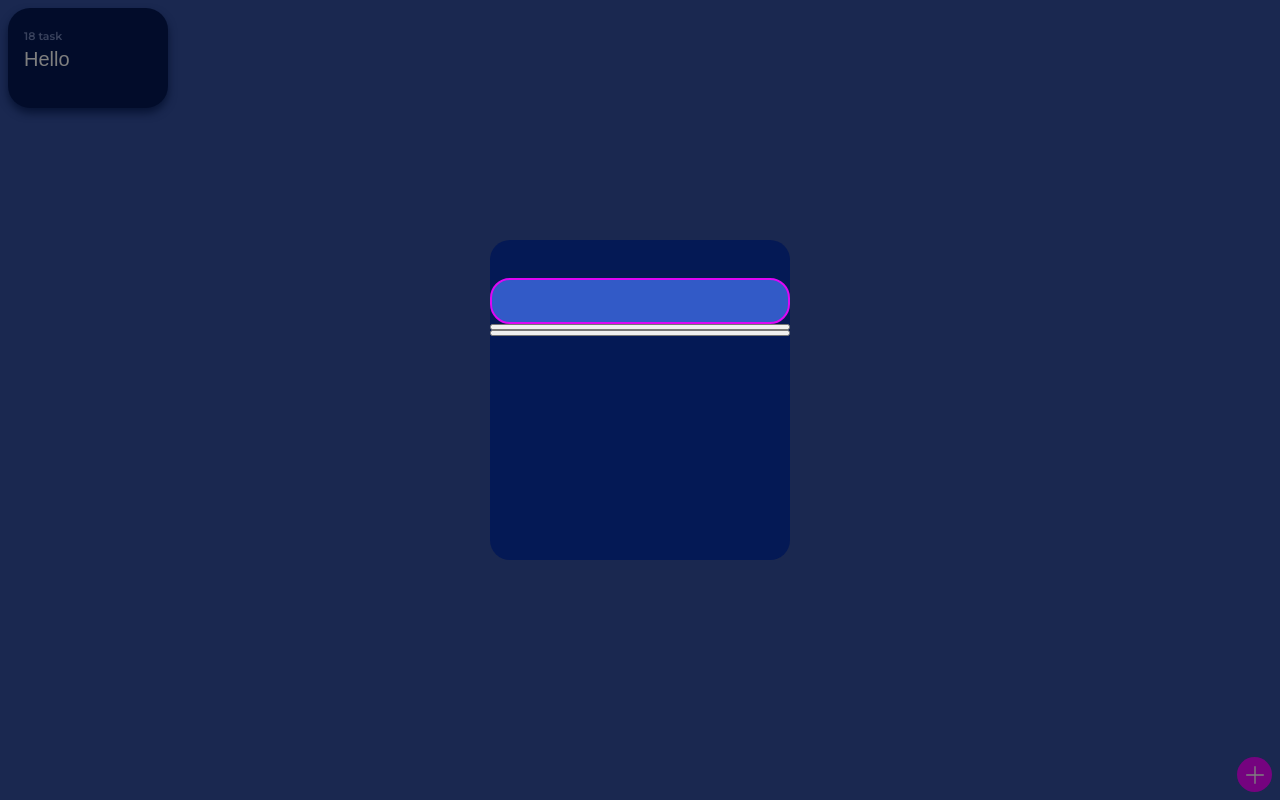
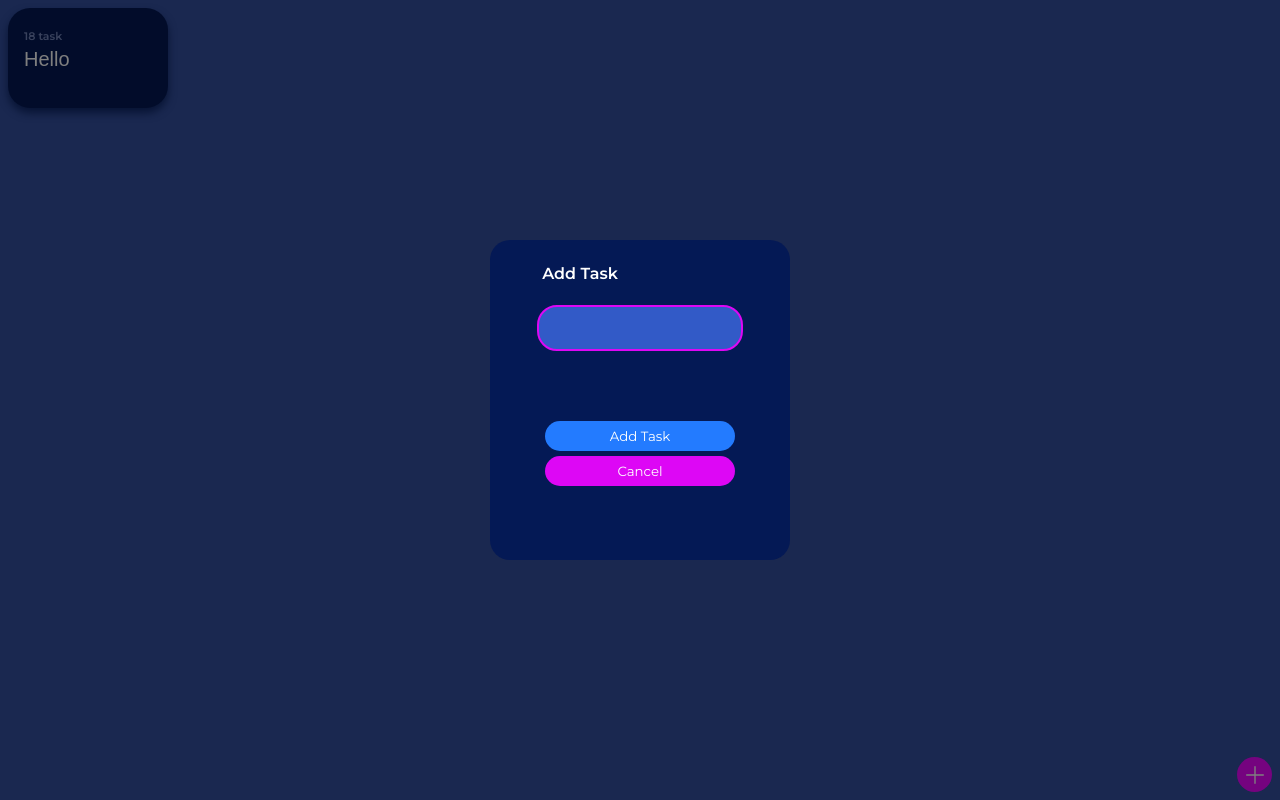
Before and after one commit to Bgomez718/To-Do-Mobile, a React (Create React App) app: page / in a window 1280 px wide. Built offline with nearby package versions, Linux system fonts and the light colour scheme.

Commit message:
Update AddTaskPage.jsx and styles.css

```diff
--- a/src/components/AddTaskPage.jsx
+++ b/src/components/AddTaskPage.jsx
@@ -12,9 +12,10 @@ export default function AddTaskPage() {
       <form>
         <br />
         <br />
+        <h4 className="text1 tPos1">Add Task </h4>
         <input type="text" value={inputValue} onChange={handleInputChange} />
-        <button />
-        <button />
+        <button className="addTaskBtn text1">Add Task</button>
+        <button className="cancelTaskBtn text1">Cancel</button>
       </form>
     </div>
   );
--- a/src/styles.css
+++ b/src/styles.css
@@ -1,6 +1,17 @@
 .App {
   font-family: "Montserrat", sans-serif;
   text-align: center;
+}
+
+.text1 {
+  font-family: "Montserrat", sans-serif;
+  color: white;
+}
+
+.tPos1 {
+  position: relative;
+  bottom: 35px;
+  right: 60px;
 }
 
 html {
@@ -84,20 +95,41 @@ label {
 }
 
 .addTask-container > form {
-  display: flex;
-  flex-direction: column;
+  align-items: center;
   background-color: #041955;
   width: 80%;
   max-width: 300px;
-  height: 40vh;
+  min-height: 40vh;
   border-radius: 20px;
 }
 
 .addTask-container > form > input {
+  position: relative;
+  bottom: 35px;
   height: 30px;
-  min-width: 210px;
+  width: 190px;
   padding: 6px;
   border: solid 2px #dd07f5;
+}
+
+.addTaskBtn {
+  background-color: #237bff;
+  height: 30px;
+  width: 190px;
+  border-style: none;
+  border-radius: 20px;
+  margin-top: 35px;
+
+}
+
+.cancelTaskBtn {
+  background-color: #dd07f5;
+  height: 30px;
+  width: 190px;
+  border-style: none;
+  border-radius: 20px;
+  margin-top: 5px;
+  margin-bottom: 30px;
 }
 
 input[type="text"] {
```
